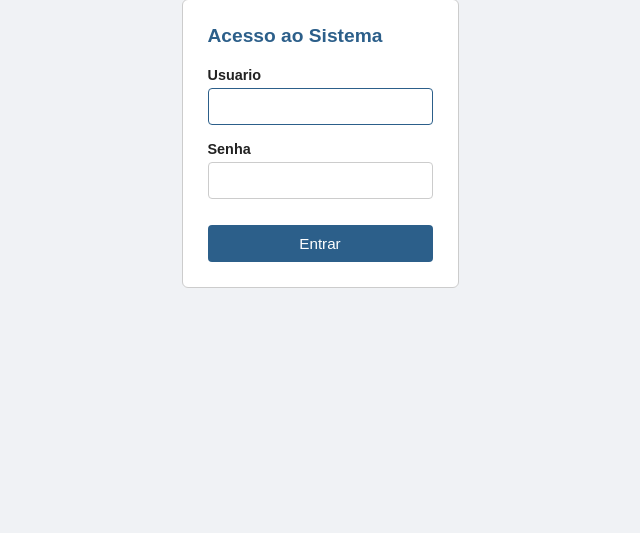
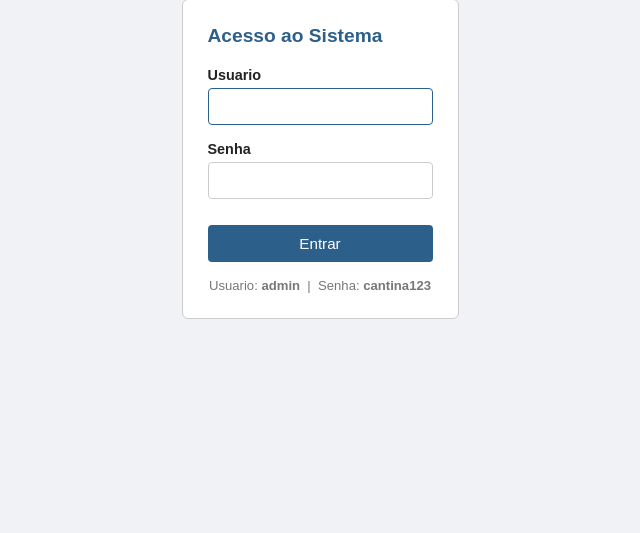
Before and after one commit to yuril06/PROJETO-PIM-ADS, a Flask app: page /login in a window 1280 px wide. Shown: the part 141-674 px from the top of the page, without its empty margins (320-960 px from the left). Run offline with Flask 3, Linux system fonts and the light colour scheme.

Commit message:
Show default credentials on login page

```diff
--- a/templates/login.html
+++ b/templates/login.html
@@ -38,6 +38,10 @@
 
                 <button type="submit" class="btn-principal">Entrar</button>
             </form>
+
+            <p style="margin-top: 16px; font-size: 0.82rem; color: #777; text-align: center;">
+                Usuario: <strong>admin</strong> &nbsp;|&nbsp; Senha: <strong>cantina123</strong>
+            </p>
         </div>
 
     </main>
```
